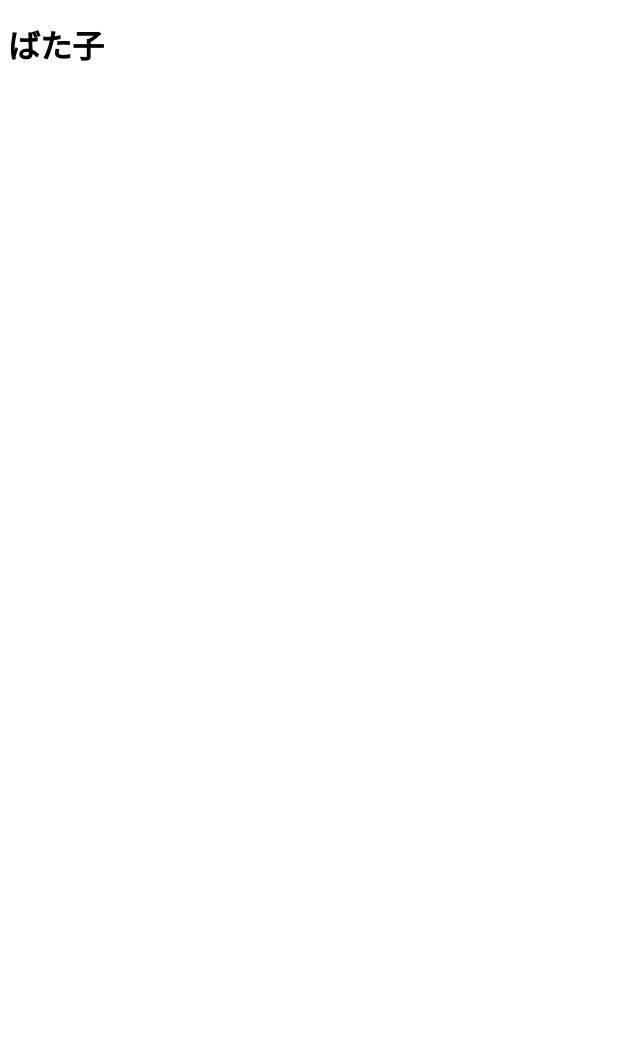
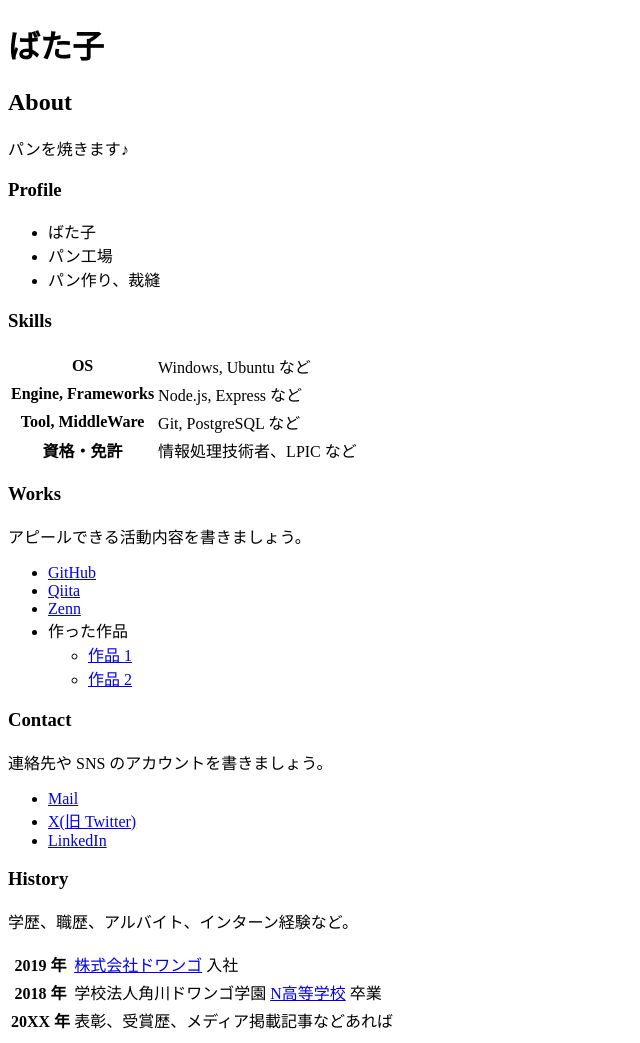
Before and after one commit to batakoweb/batakoweb.github.io, a plain HTML site: page index.html in a window 1280 px wide. Shown: the whole page, without its empty margins (0-640 px from the left). Before the commit the page ends 800 px from the top, so only its background shows below. Drawn offline with Linux system fonts and the light colour scheme.

Commit message:
プロフィールの内容を作成

```diff
--- a/index.html
+++ b/index.html
@@ -7,5 +7,77 @@
   </head>
   <body>
     <h1>ばた子</h1>
+
+    <h2>About</h2>
+    <p>
+      パンを焼きます♪
+    </p>
+
+    <h3>Profile</h3>
+    <ul>
+      <li>ばた子</li>
+      <li>パン工場</li>
+      <li>パン作り、裁縫</li>
+    </ul>
+
+    <h3>Skills</h3>
+    <table>
+      <tr>
+        <th>OS</th>
+        <td>Windows, Ubuntu など</td>
+      </tr>
+      <tr>
+        <th>Engine, Frameworks</th>
+        <td>Node.js, Express など</td>
+      </tr>
+      <tr>
+        <th>Tool, MiddleWare</th>
+        <td>Git, PostgreSQL など</td>
+      </tr>
+      <tr>
+        <th>資格・免許</th>
+        <td>情報処理技術者、LPIC など</td>
+      </tr>
+    </table>
+
+    <h3>Works</h3>
+    <p>アピールできる活動内容を書きましょう。</p>
+    <ul>
+      <li><a href="https://github.com/">GitHub</a></li>
+      <li><a href="https://qiita.com/">Qiita</a></li>
+      <li><a href="https://zenn.dev/">Zenn</a></li>
+      <li>
+        作った作品
+        <ul>
+          <li><a href="https://example.com/">作品 1</a></li>
+          <li><a href="https://example.com/">作品 2</a></li>
+        </ul>
+      </li>
+    </ul>
+
+    <h3>Contact</h3>
+    <p>連絡先や SNS のアカウントを書きましょう。</p>
+    <ul>
+      <li><a href="mailto:name@example.com">Mail</a></li>
+      <li><a href="https://twitter.com/n_yobikou">X(旧 Twitter)</a></li>
+      <li><a href="https://www.linkedin.com/">LinkedIn</a></li>
+    </ul>
+
+    <h3>History</h3>
+    <p>学歴、職歴、アルバイト、インターン経験など。</p>
+    <table>
+      <tr>
+        <th>2019 年</th>
+        <td><a href="https://dwango.co.jp/">株式会社ドワンゴ</a> 入社</td>
+      </tr>
+      <tr>
+        <th>2018 年</th>
+        <td>学校法人角川ドワンゴ学園 <a href="https://nnn.ed.jp/">N高等学校</a> 卒業</td>
+      </tr>
+      <tr>
+        <th>20XX 年</th>
+        <td>表彰、受賞歴、メディア掲載記事などあれば</td>
+      </tr>
+    </table>
   </body>
 </html>
```
